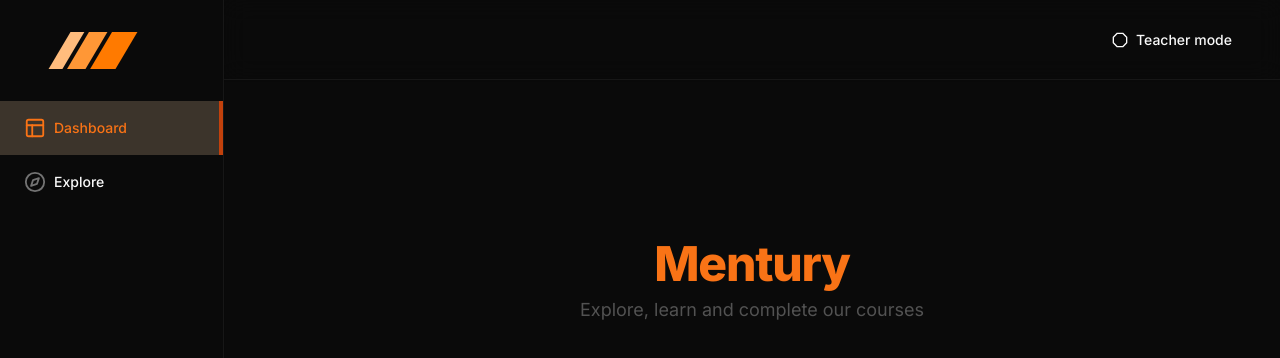
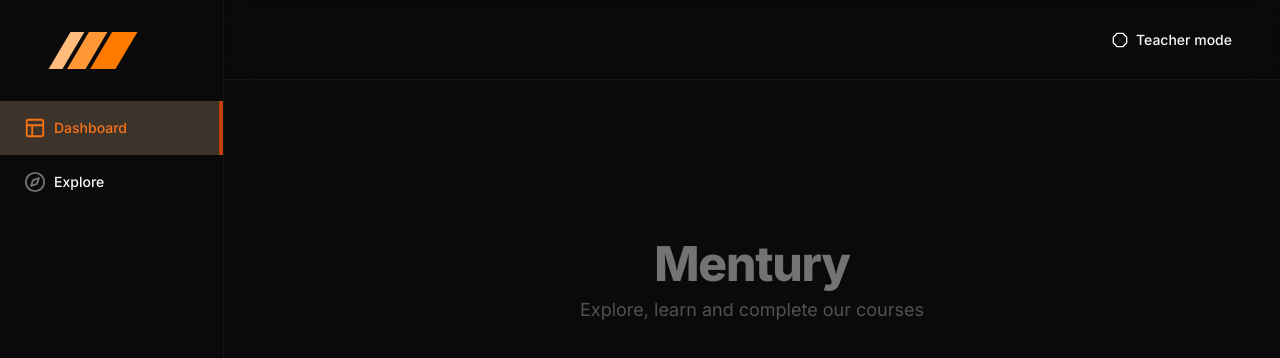
Before and after one commit to nia-cloud-official/mentury, a Next.js app: page / in a window 1280 px wide. Shown: the top 358 px of the page. Built offline with nearby package versions, Linux system fonts and the light colour scheme.

Commit message:
refactoring the colors

```diff
--- a/app/(dashboard)/(routes)/page.tsx
+++ b/app/(dashboard)/(routes)/page.tsx
@@ -2,7 +2,7 @@
     return (
         <div className="mt-40 antialiased">
             <div className="mt-40 antialiased">
-                <h1 className="text-5xl font-extrabold tracking-tight text-center text-orange-500">
+                <h1 className="text-5xl font-extrabold tracking-tight text-center text-neutral-500">
                     Mentury
                 </h1>
                 <p className="text-center text-neutral-600 mt-2 text-lg">
```
